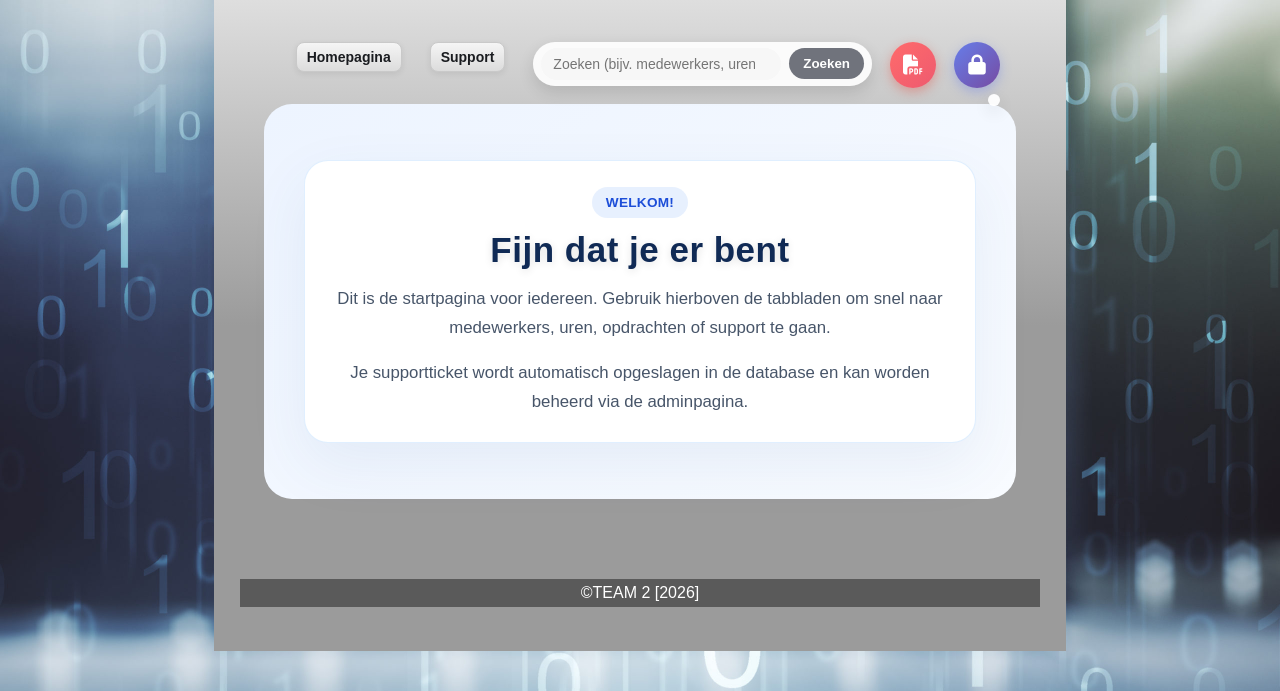
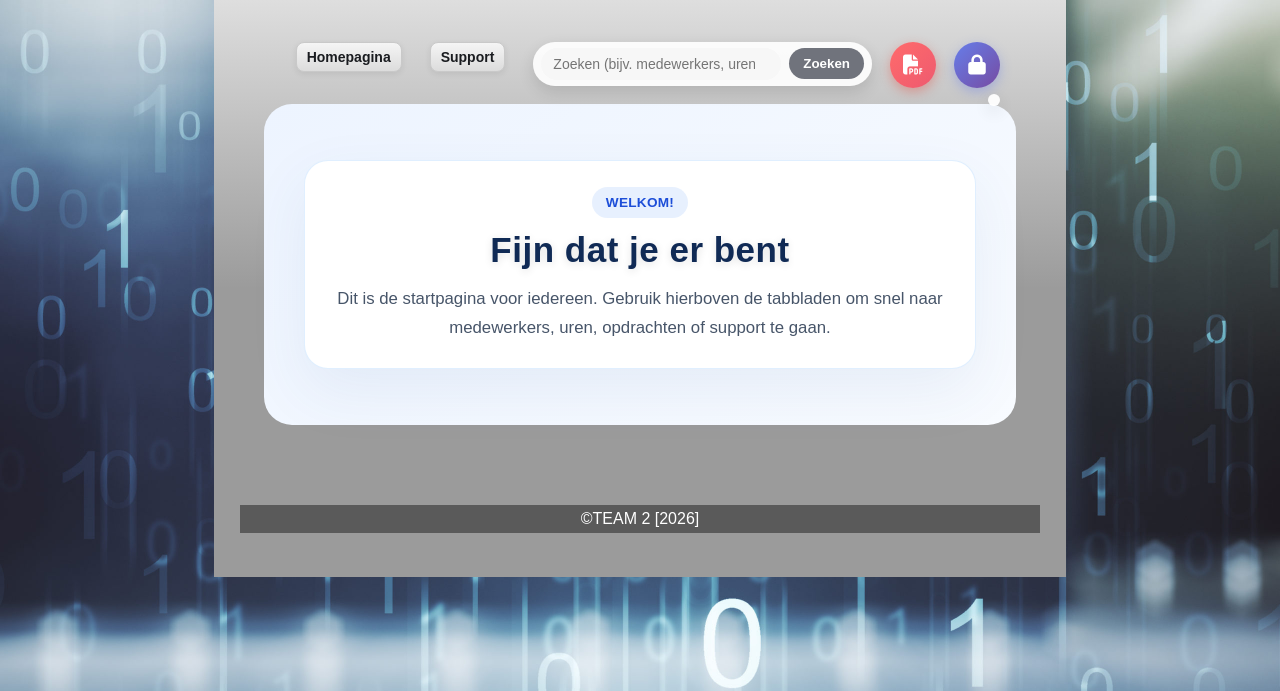
Before and after one commit to RohRohRaggy/CRM-Systeem-T1, a PHP site: page /homepagina.php in a window 1280 px wide. Shown: the top 691 px of the page. Run offline with PHP 8.4, Linux system fonts and the light colour scheme; data that the repository does not hold is empty.

Commit message:
Welcome page
De homepagina de verwelcoming verandert

```diff
--- a/UrenRegistratieSysteem-main/UrenRegistratieSysteem-main/table_template.php
+++ b/UrenRegistratieSysteem-main/UrenRegistratieSysteem-main/table_template.php
@@ -82,7 +82,7 @@
                         <span class="welcome-badge">Welkom!</span>
                         <h2>Fijn dat je er bent</h2>
                         <p>Dit is de startpagina voor iedereen. Gebruik hierboven de tabbladen om snel naar medewerkers, uren, opdrachten of support te gaan.</p>
-                        <p class="welcome-hint">Je supportticket wordt automatisch opgeslagen in de database en kan worden beheerd via de adminpagina.</p>
+
                     </div>
                 <?php else: ?>
                     <h2>UrenRegistratieSysteem</h2>
```
